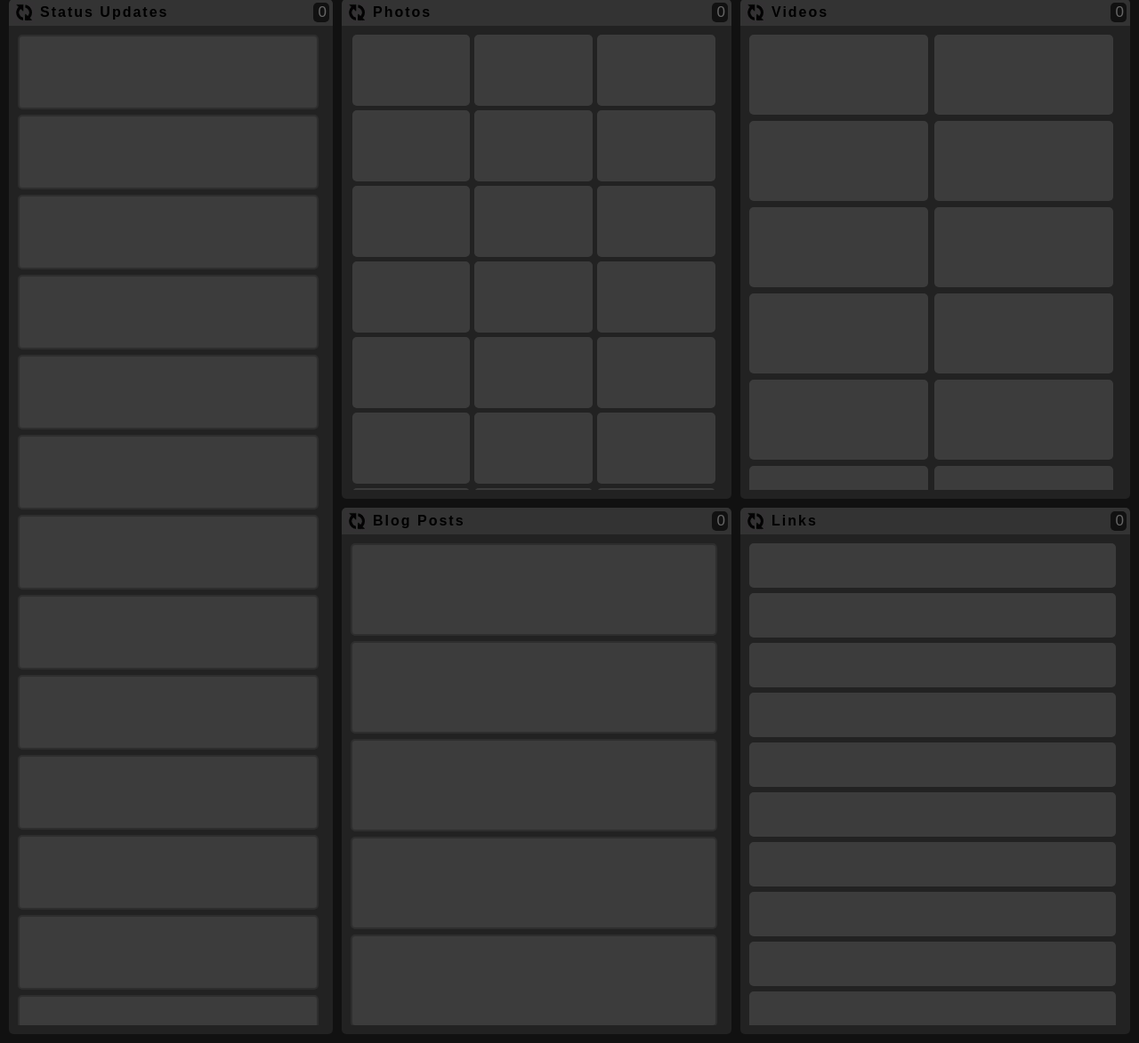
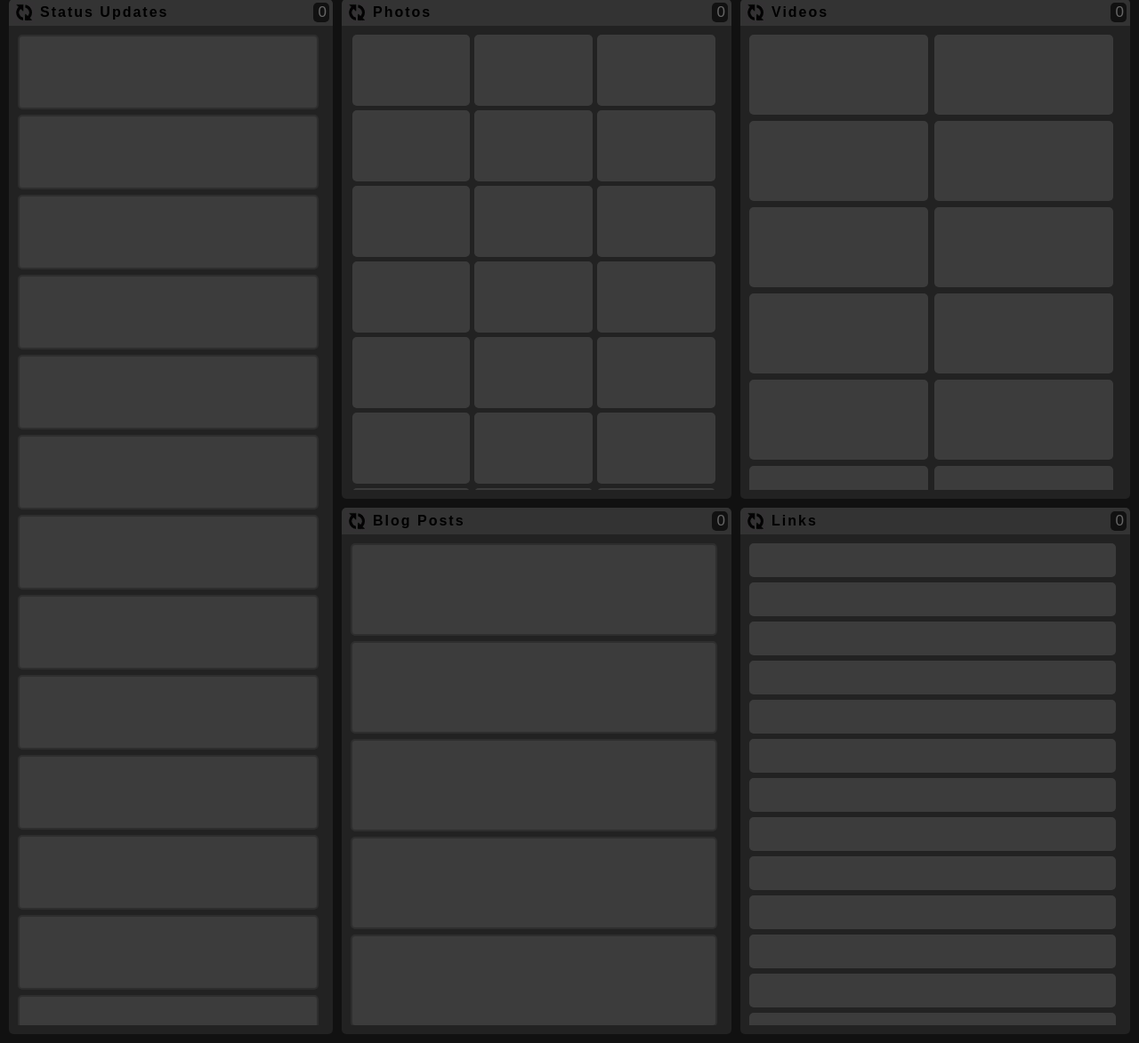
Before and after one commit to lrvick/tawlk-old, a Django app: template templates/index.html in a window 1280 px wide. Shown: the part 61-1234 px from the top of the page at 89% size. Run offline with Django 3.2, Linux system fonts and the light colour scheme; the template is opened without the code that fills it, so the values that code supplies are empty; some libraries are stand-ins or nearby versions; some web fonts are replaced.

Commit message:
happy links block

```diff
--- a/static/css/default.css
+++ b/static/css/default.css
@@ -88,7 +88,6 @@ li {
     background:#444;
     line-height:14px;
     font-size:14px;
-    min-height:50px;
     margin-bottom:6px;
     margin-right:6px;
     overflow:hidden;
@@ -214,7 +213,7 @@ div.BRTwrapper {
   z-index:1
 }
 div#pictures ul,
-div#www-top ul,
+div#links ul,
 div#blogs ul,
 div#videos ul,
 div#microblogs ul {
@@ -235,7 +234,7 @@ div#videos {
   left:0;
   right:10px;
 }
-div#www-top {
+div#links {
   background:#222;
   border-radius:5px;
   -webkit-border-radius: 5px;
@@ -246,6 +245,40 @@ div#www-top {
   top:50%;
   left:0;
   right:10px;
+}
+div#links li {
+  padding:10px;
+  padding-right:60px;
+  height:18px;
+  position:relative;
+}
+div#links li a {
+  display:block;
+  white-space:nowrap;
+  text-overflow:ellipsis;
+  overflow:hidden;
+  width:100%;
+  display:block;
+  font-size:11px;
+}
+div#links .mentions{
+position:absolute;
+display:block;
+right:0px;
+top:0px;
+line-height:30px;
+height:100%;
+font-size:20px;
+background:#111;
+color:#FFF;
+width:35px;
+text-align:center;
+  -webkit-border-bottom-right-radius: 5px;
+  -webkit-border-top-right-radius: 5px;
+  -moz-border-radius-bottomright: 5px;
+  -moz-border-radius-topright: 5px;
+  border-top-right-radius: 5px;
+  border-bottom-right-radius: 5px;
 }
 div#blogs {
   background:#222;
--- a/static/js/kralit.js
+++ b/static/js/kralit.js
@@ -9,6 +9,9 @@ function processMsg(msg){
     picture_update(msg);
   } else if (msg['service'] in {'wordpress':''}) {
     blog_update(msg);
+  } else if (msg['service'] in {'links':''}) {
+    links_update(msg);
+    console.log(msg)
   }
 }
 function status_update(msg){
@@ -47,8 +50,14 @@ function picture_update(msg){
     $("#pictures .count").text(parseInt($("#pictures .count").text()) + 1);
   }
 }
+function links_update(msg){
+  if ($("#links").data("paused") === false){
+    $("<li class=\"link\"><a href=\"" + msg['href'] + "\" onclick=\"window.open(this.href);return false;\" \">" + msg['href']  + "</a><span class=\"mentions\">" + msg['count'] + "</span></a></li>").hide().prependTo("#links ul").fadeIn('slow');
+    $("#links .count").text(parseInt($("#links .count").text()) + 1);
+  }
+}
 onload = function() {
-    $.each(['flickr','youtube','facebook','twitter','wordpress'], function(i,service){
+    $.each(['flickr','youtube','facebook','twitter','wordpress','links'], function(i,service){
       $.getJSON("/feeds/" + service +"/" + query + ".json", function(data) {
         $.each(data, function(i,msg){
           processMsg(msg);
--- a/templates/index.html
+++ b/templates/index.html
@@ -238,7 +238,7 @@
         </div>
       </div>
       <div class="BRwrapper">
-        <div class="container" id="www-top">
+        <div class="container" id="links">
           <div class="header"><span class="title">Links</span><span class="count">0</span></div>
           <ul>
             <li></li>
```
